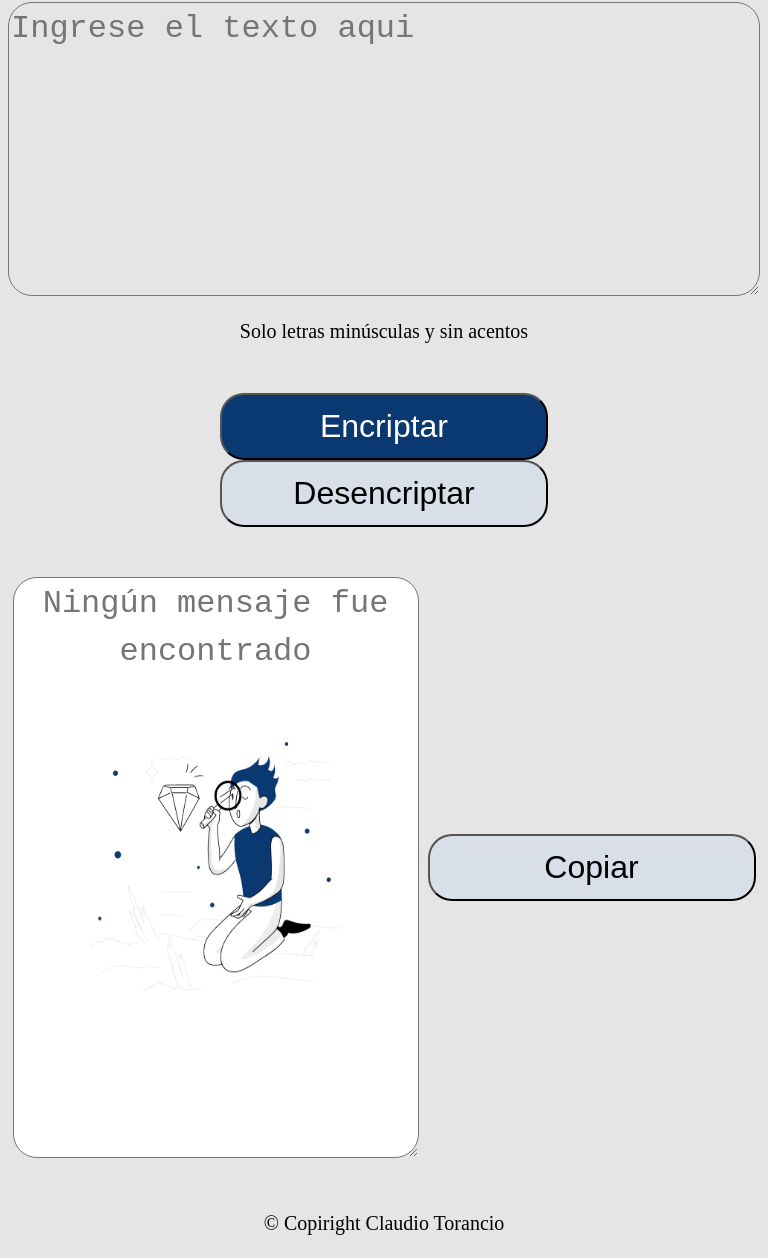
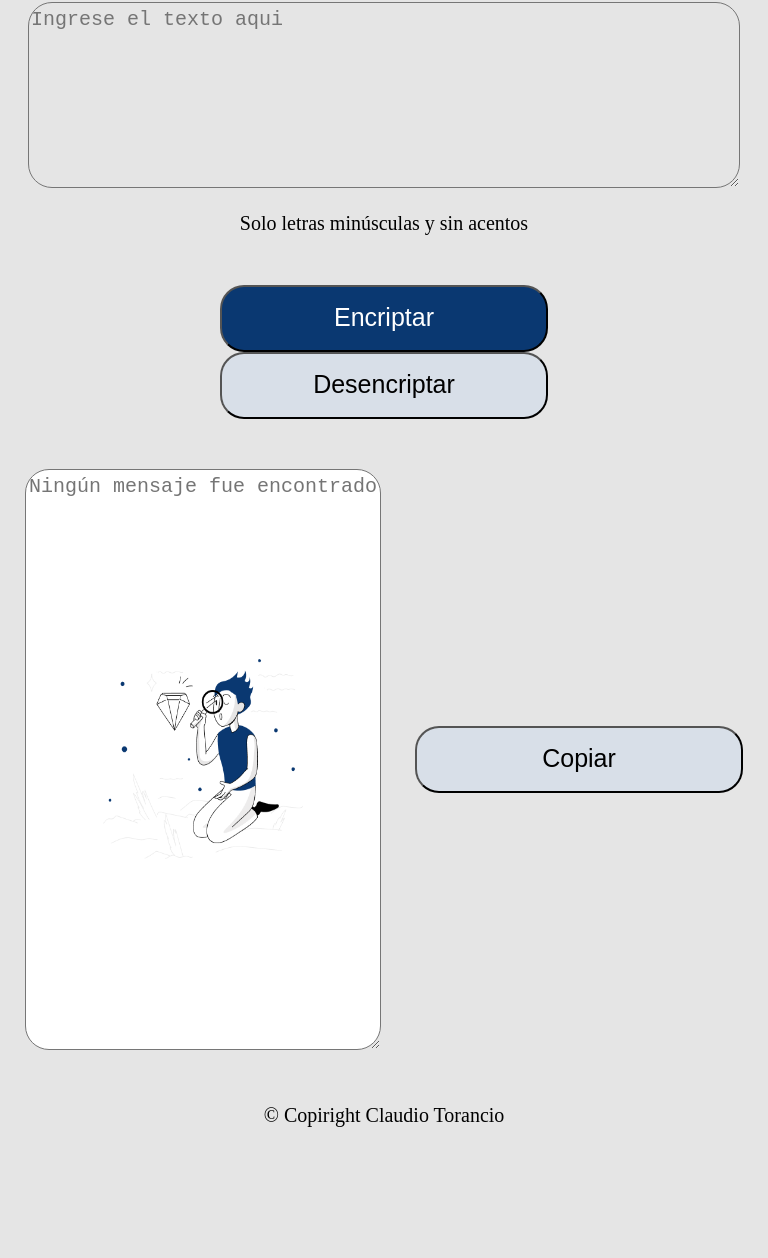
Before and after one commit to claudiotorancio/Encriptador, a plain HTML site: page index.html in a window 768 px wide. Shown: the part 82-1340 px from the top of the page. After the commit the page ends 1232 px from the top, so only its background shows below. Drawn offline with Linux system fonts and the light colour scheme.

Commit message:
responsivo 2

```diff
--- a/style.css
+++ b/style.css
@@ -151,7 +151,7 @@ main{
      }
 
      .input-text{
-
+        font-size: 25px;
          margin: 0;
      }
 
@@ -169,16 +169,27 @@ main{
 
         }
         .botonA{
-
-         margin-left: 0;
-     }
+            font-size: 25px;
+             margin-left: 0;
+         }
 
 
 
-     .botonB{
+         .botonB{
+            font-size: 25px;
+             margin-left: 0;
+         }
 
-         margin-left: 0;
-     }
+         .output-text-area {
+             width: 350px;
+         font-size: 20px;
+
+         }
+
+         .output-text-area::placeholder{
+         background-size: 200px 200px;
+
+         }
 
      .salida {
         display: flex;
@@ -186,7 +197,9 @@ main{
         justify-content: space-around;
      }
 
-
+     .botonC {
+        font-size: 25px;
+    }
 
 
 
@@ -211,19 +224,29 @@ main{
 
     html {
         display: block;
+
+
     }
     main{
        flex-direction: column;
 
+
+    }
+
+    header {
+        margin-left: 20px;
     }
     .entrada {
         display: flex;
         flex-direction: column;
         justify-content: space-around;
+        margin-left: 20px;
+        margin-right: 20px;
+
     }
 
     .input-text{
-
+       font-size: 20px;
         margin: 0;
     }
 
@@ -241,19 +264,31 @@ main{
 
        }
        .botonA{
-
+       font-size: 25px;
         margin-left: 0;
     }
 
 
 
     .botonB{
-
+       font-size: 25px;
         margin-left: 0;
     }
 
+    .output-text-area {
+        width: 350px;
+    font-size: 20px;
 
+    }
 
+    .output-text-area::placeholder{
+    background-size: 200px 200px;
+
+    }
+
+    .botonC {
+        font-size: 25px;
+    }
 
 
     .footer{
```
